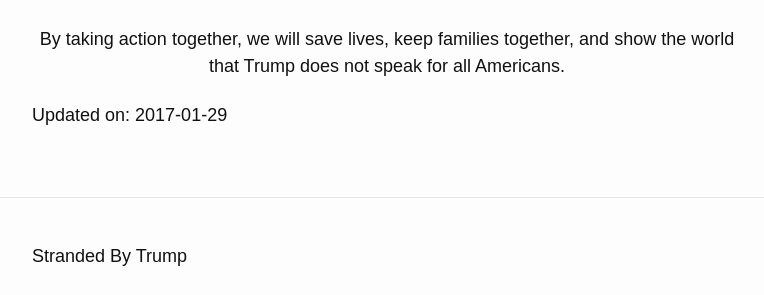
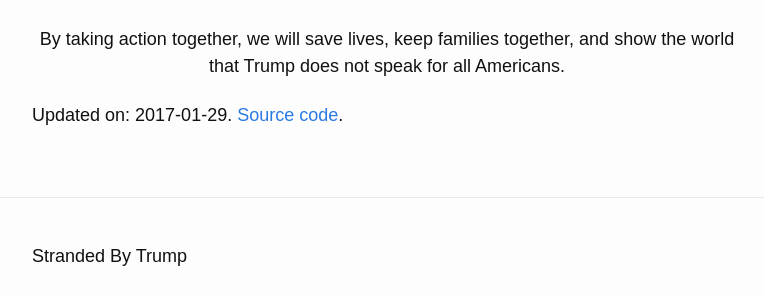
Before and after one commit to RichardLitt/stranded-by-trump, a Jekyll site: the page built from index.md, in a window 1280 px wide and 900 px high, scrolled down 3500 px. Shown: the part 405-700 px from the top of the window, without its empty margins (253-1017 px from the left). Built offline with Jekyll 4.4.1, drawn with Linux system fonts in a browser that asks for light colours; nearby versions of some CDN libraries; our own code applies the rules of GitHub Pages for plain Markdown files.

Commit message:
Added sourcecode

```diff
--- a/index.md
+++ b/index.md
@@ -103,4 +103,4 @@ If you'd like to help out, please contact us at [strandedbytrump@gmail.com](mail
   By taking action together, we will save lives, keep families together, and show the world that Trump does not speak for all Americans.
 </p>
 
-<span>Updated on: {{ page.date | date: site.date_format }}</span>
+<span>Updated on: {{ page.date | date: site.date_format }}</span>. [Source code](https://github.com/RichardLitt/stranded-by-trump).
```
